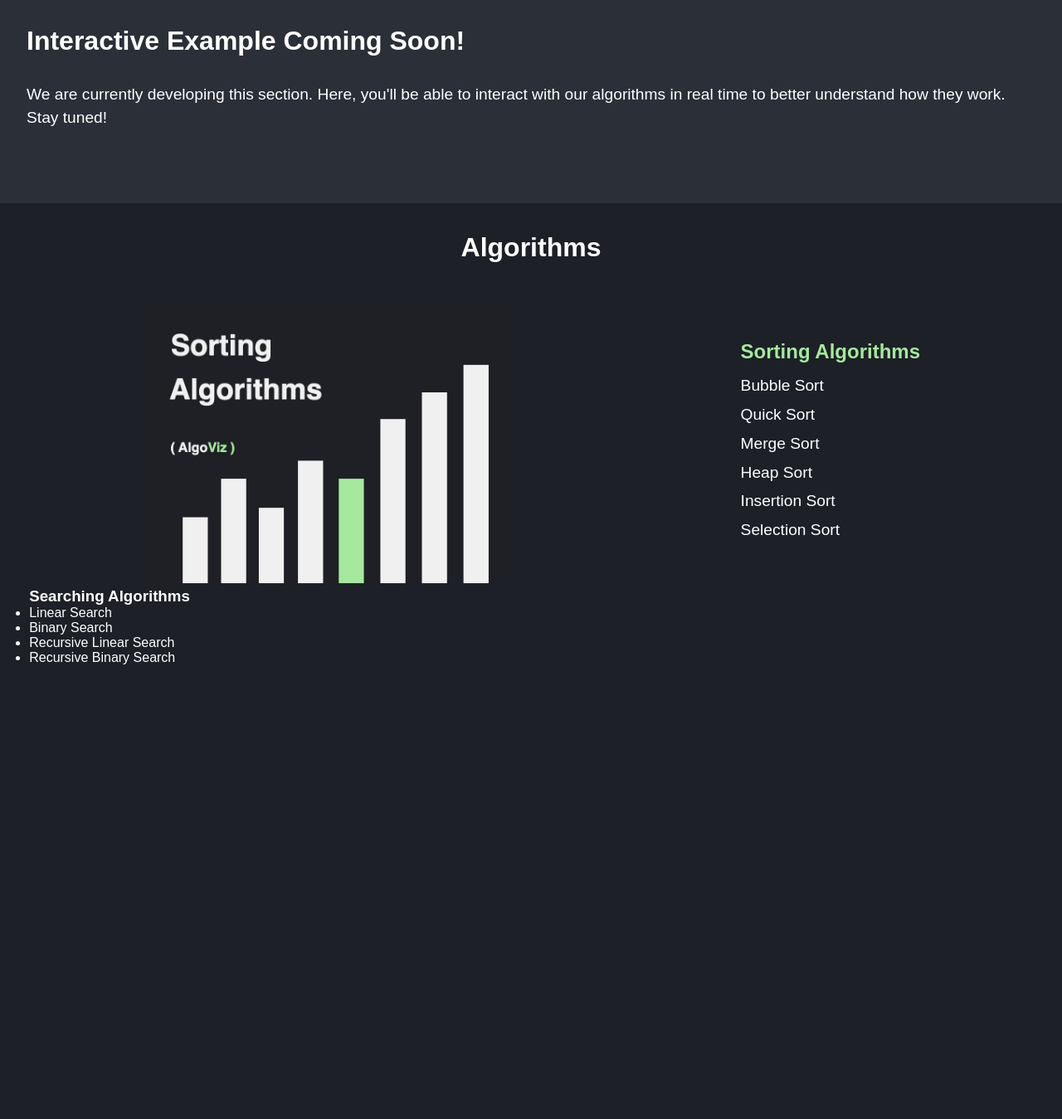
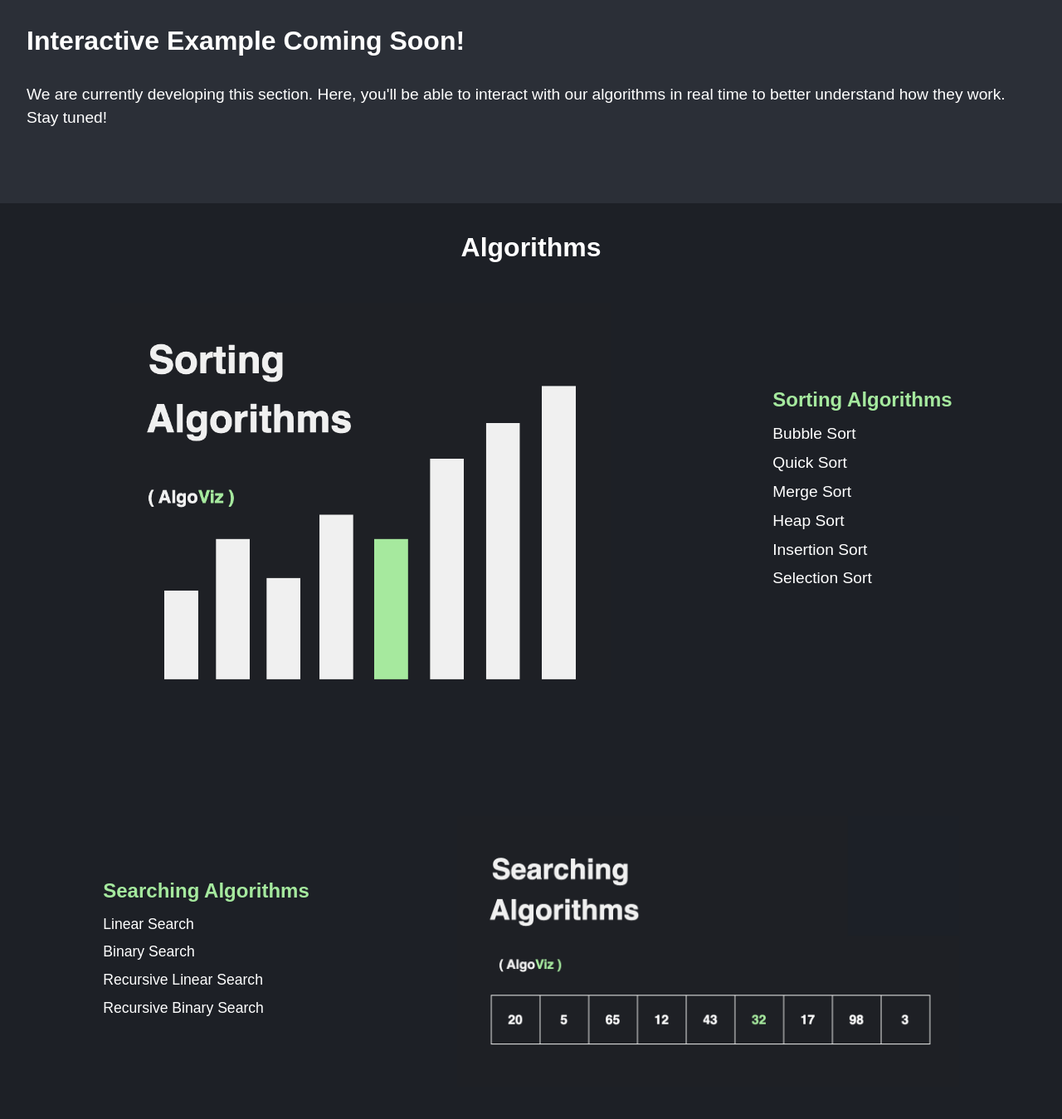
Before and after one commit to stian96/algorithm-visualizer, a Python web app: template app/templates/index.html in a window 1280 px wide. Shown: the part 972-2321 px from the top of the page at 83% size. Before the commit the page ends 1773 px from the top, so only its background shows below. Run offline with Jinja, Linux system fonts and the light colour scheme; the template is opened without the code that fills it, so the values that code supplies are empty.

Commit message:
worked more on the homepage

```diff
--- a/app/static/css/style.css
+++ b/app/static/css/style.css
@@ -139,10 +139,11 @@ body {
     display: flex;
     justify-content: center;
     align-items: center;
+    margin-bottom: 10rem;
 }
 
 .category-image {
-    flex: 0 1 450px;
+    flex: 0 1 50%;
 }
 
 .category-image img {
@@ -167,6 +168,7 @@ body {
 }
 
 .sorting-list {
+    flex: 0 1 50%;
     list-style: none;
     font-size: 1.2em;
 }
@@ -180,3 +182,34 @@ body {
     color:#a5e99e;
     cursor: pointer;
 }
+
+.searching-container {
+    display: flex;
+    justify-content: center;
+    align-items: center;
+}
+
+.searching-image {
+    flex: 0 1 50%;
+}
+
+.searching-image img {
+    width: 100%;
+    height: auto;
+}
+
+.searching-list {
+    flex: 0 1 50%;
+    list-style: none;
+    font-size: 1.1em;
+}
+
+.searching-list h3 {
+    margin-bottom: 1rem;
+    font-size: 1.4em;
+    color: #a5e99e;
+}
+
+.searching-list li {
+    margin-bottom: 0.8rem;
+}
--- a/app/templates/index.html
+++ b/app/templates/index.html
@@ -78,10 +78,7 @@
                 </div>
             </div>
             <div class="searching-container">
-                <div class="searching-image">
-                    <!-- Add search image-->
-                </div>
-                <div class="searching-list">
+                <div class="category-list">
                     <h3>Searching Algorithms</h3>
                     <ul class="searching-list">
                         <li>Linear Search</li>
@@ -89,6 +86,9 @@
                         <li>Recursive Linear Search</li>
                         <li>Recursive Binary Search</li>
                     </ul>
+                </div>
+                <div class="searching-image">
+                    <img src="../static/img/image2.png" alt="Searching Algorithms Image">
                 </div>
             </div>
         </section>
```
